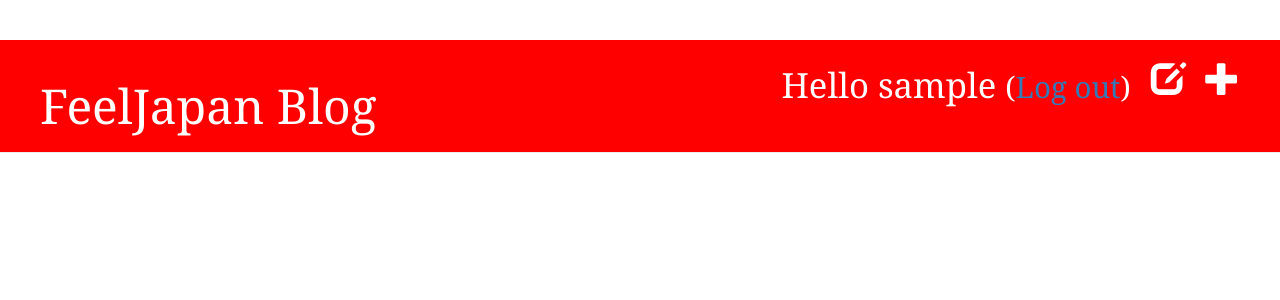
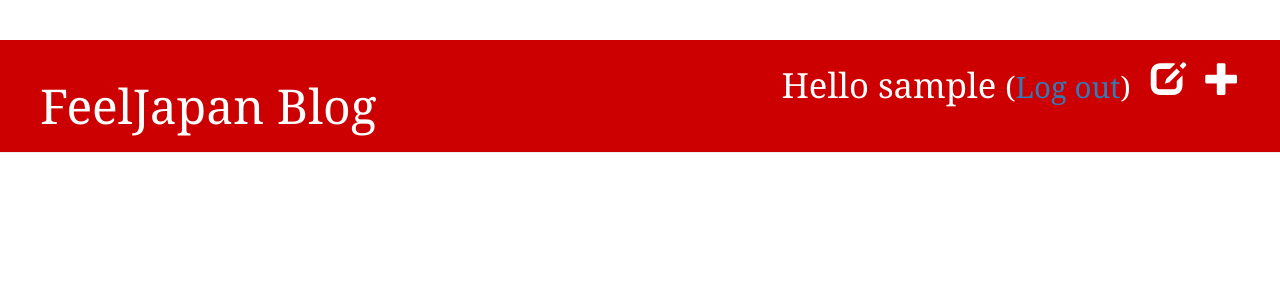
Before and after one commit to harada83/feeljapan, a Django app: a page that uses blog/templates/blog/base.html in a window 1280 px wide. Shown: the top 300 px of the page. Run offline with Django 3.2, Linux system fonts and the light colour scheme; the visitor is signed in with stand-in values (Sample User, id 1); data that the repository does not hold is empty; some libraries are stand-ins or nearby versions.

Commit message:
Correct red color

```diff
--- a/blog/static/css/blog.css
+++ b/blog/static/css/blog.css
@@ -9,7 +9,7 @@ body {
 
 
 .page-header {
-    background-color: red;
+    background-color: #CC0000;
     margin-top: 0;
     padding: 20px 20px 20px 40px;
 }
```
